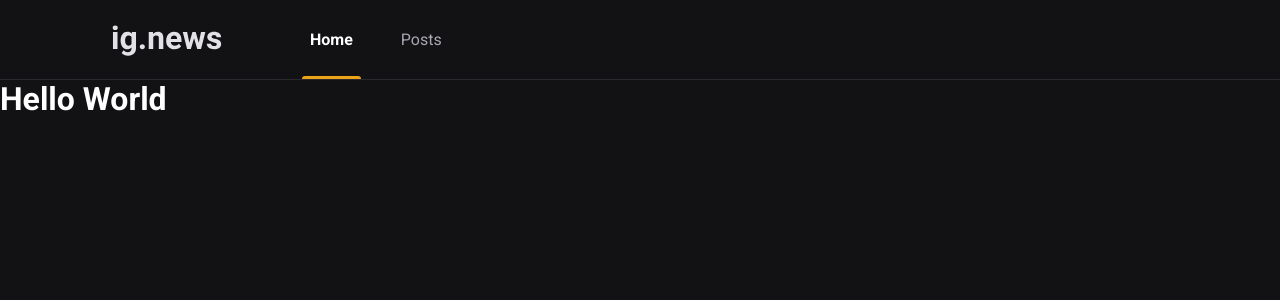
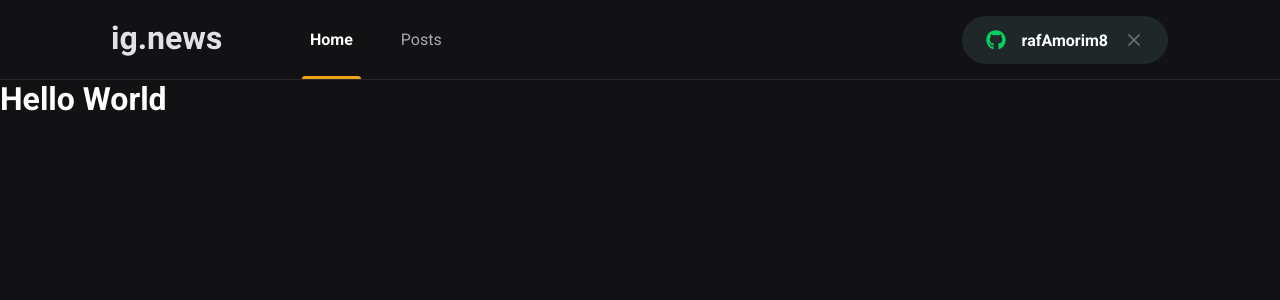
Before and after one commit to rafAmorim8/reactnews, a Next.js app: page / in a window 1280 px wide. Shown: the top 300 px of the page. Built offline with nearby package versions, Linux system fonts and the light colour scheme.

Commit message:
Creates sign in button

```diff
--- a/package.json
+++ b/package.json
@@ -12,6 +12,7 @@
     "next": "12.1.6",
     "react": "18.1.0",
     "react-dom": "18.1.0",
+    "react-icons": "^4.3.1",
     "sass": "^1.52.1"
   },
   "devDependencies": {
--- a/src/components/Header/index.tsx
+++ b/src/components/Header/index.tsx
@@ -1,3 +1,4 @@
+import { SignInButton } from '../SignInButton';
 import styles from './styles.module.scss';
 
 export function Header(){
@@ -5,10 +6,13 @@
     <header className={styles.headerContainer}>
       <div className={styles.headerContent}>
         <img src="/images/logo.svg" alt="ignews logo" />
+
         <nav>
           <a className={styles.active} href="">Home</a>
           <a href="">Posts</a>
         </nav>
+
+        <SignInButton />
       </div>
     </header>
   );
--- a/src/components/Header/styles.module.scss
+++ b/src/components/Header/styles.module.scss
@@ -51,4 +51,8 @@
       }
     }
   }
+
+  button{
+    margin-left: auto;
+  }
 }
--- /dev/null
+++ b/src/components/SignInButton/index.tsx
@@ -0,0 +1,21 @@
+import { FaGithub } from 'react-icons/fa';
+import { FiX } from 'react-icons/fi';
+import styles from './styles.module.scss';
+
+export function SignInButton(){
+  const isUserLoggedIn = true;
+
+  return isUserLoggedIn ? (
+    <button className={styles.signInButton}>
+      <FaGithub color="#04D361"/>
+      rafAmorim8
+      <FiX color="#737380" className={styles.closeIcon}/>
+    </button>
+  ) : (
+    <button className={styles.signInButton}>
+      <FaGithub color="#"/>
+      Sign in with GitHub
+    </button>
+
+  );
+}
--- /dev/null
+++ b/src/components/SignInButton/styles.module.scss
@@ -0,0 +1,33 @@
+.signInButton{
+  height: 3rem;
+  border-radius: 3rem;
+  background: var(--gray-850);
+  border: 0;
+  padding: 0 1.5rem;
+
+  display: flex;
+  align-items: center;
+  justify-content: center;
+
+  color: var(--white);
+  font-weight: bold;
+
+  transition: filter 0.2s;
+
+  svg{
+    width: 20px;
+    height: 20px;
+  }
+
+  svg:first-child{
+    margin-right: 1rem;
+  }
+
+  svg.closeIcon {
+    margin-left: 1rem;
+  }
+
+  &:hover{
+    filter: brightness(0.8);
+  }
+}
--- a/src/styles/global.scss
+++ b/src/styles/global.scss
@@ -22,6 +22,7 @@
   --gray-100: #E1E1E6;
   --gray-300: #A8A8B3;
   --gray-800: #29292e;
+  --gray-850: #1f2729;
   --gray-900: #121214;
 
   --cyan-500: #61DAFB;
```
Also changed, not shown: 1 other file (tests, documents, lock files or other folders).
